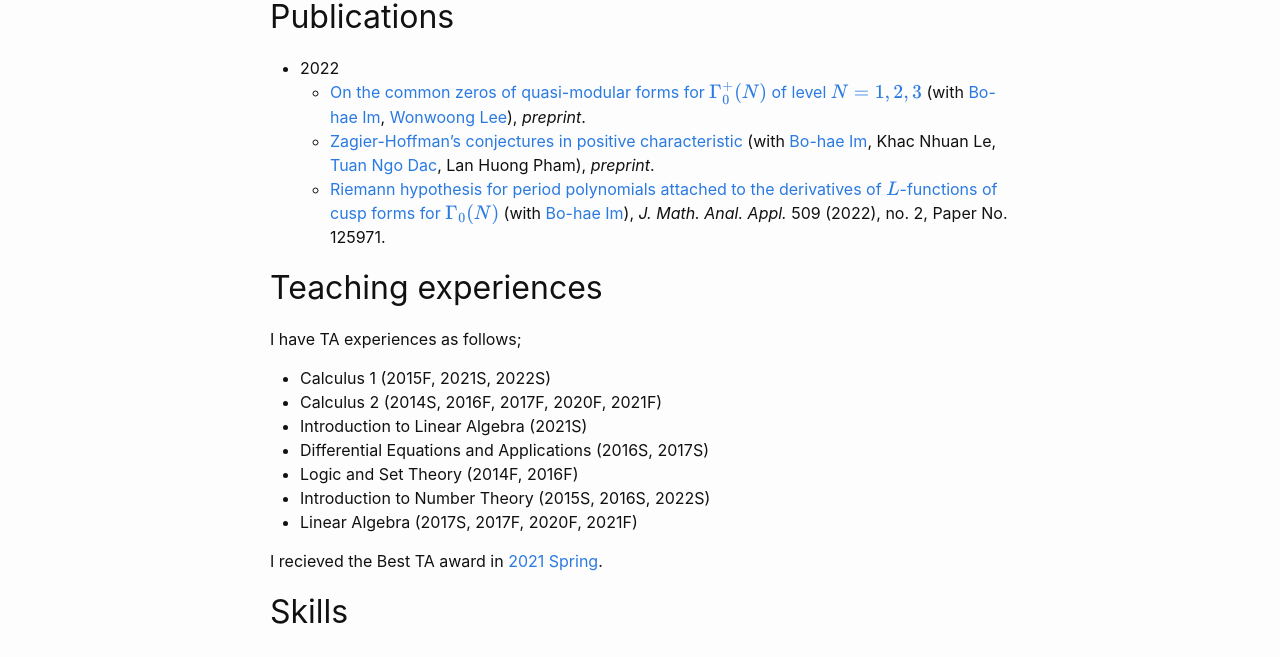
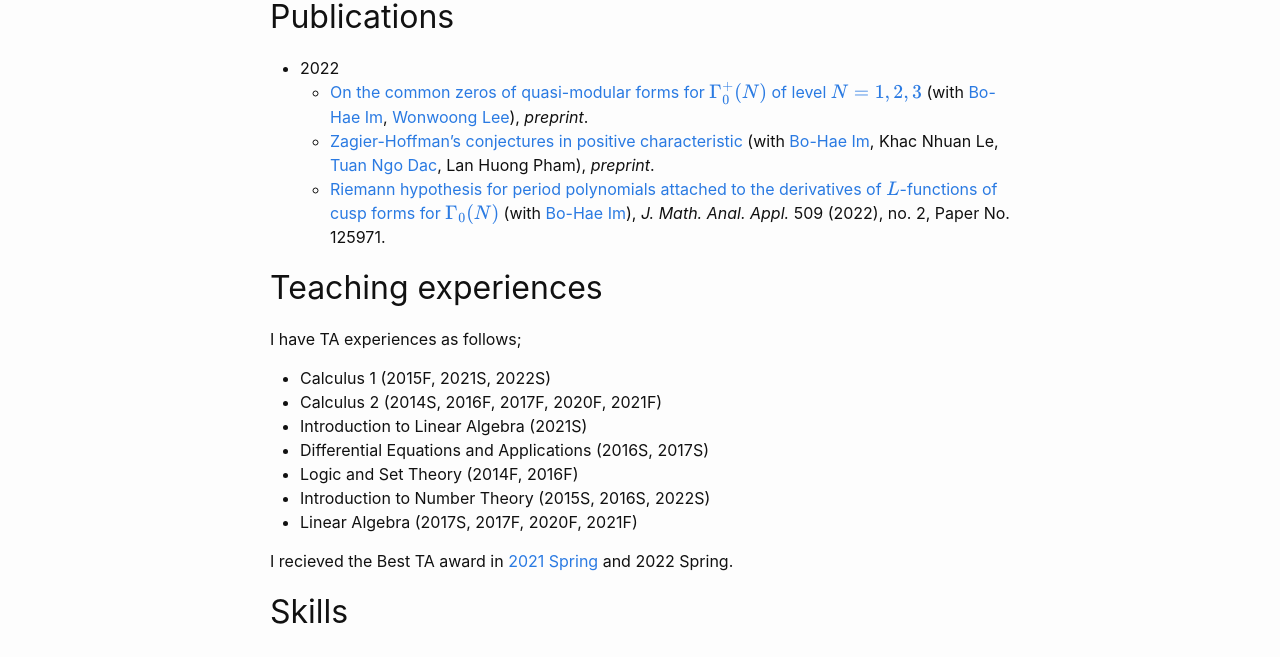
Before and after one commit to hojin-kim/blog, a Jekyll site: the page built from _pages/about.md, in a window 1280 px wide. Shown: the part 549-1206 px from the top of the page. Built offline with Jekyll 4.4.1, drawn with Linux system fonts in a browser that asks for light colours.

Commit message:
on some minor typos etc

```diff
--- a/_pages/about.md
+++ b/_pages/about.md
@@ -19,9 +19,9 @@ Number theory
 
 ## Publications
 * 2022
-  * [On the common zeros of quasi-modular forms for $\Gamma_0^+(N)$ of level $N=1,2,3$][IKL2022] (with [Bo-hae Im][BHIm], [Wonwoong Lee][WLee]), _preprint_.
-  * [Zagier-Hoffman's conjectures in positive characteristic][IKLNdP2022] (with [Bo-hae Im][BHIm],  Khac Nhuan Le, [Tuan Ngo Dac][TNgoDac], Lan Huong Pham), _preprint_.
-  * [Riemann hypothesis for period polynomials attached to the derivatives of $$L$$-functions of cusp forms for $$\Gamma_0(N)$$][IM2022] (with [Bo-hae Im][BHIm]), _J. Math. Anal. Appl._ 509 (2022), no. 2, Paper No. 125971.
+  * [On the common zeros of quasi-modular forms for $\Gamma_0^+(N)$ of level $N=1,2,3$][IKL2022] (with [Bo-Hae Im][BHIm], [Wonwoong Lee][WLee]), _preprint_.
+  * [Zagier-Hoffman's conjectures in positive characteristic][IKLNdP2022] (with [Bo-Hae Im][BHIm],  Khac Nhuan Le, [Tuan Ngo Dac][TNgoDac], Lan Huong Pham), _preprint_.
+  * [Riemann hypothesis for period polynomials attached to the derivatives of $$L$$-functions of cusp forms for $$\Gamma_0(N)$$][IM2022] (with [Bo-Hae Im][BHIm]), _J. Math. Anal. Appl._ 509 (2022), no. 2, Paper No. 125971.
 
 ## Teaching experiences
 I have TA experiences as follows;
@@ -33,7 +33,7 @@ I have TA experiences as follows;
 * Introduction to Number Theory (2015S, 2016S, 2022S)
 * Linear Algebra (2017S, 2017F, 2020F, 2021F)
 
-I recieved the Best TA award in [2021 Spring](https://mathsci.kaist.ac.kr/home/2021/09/2021년-봄학기-우수조교상).
+I recieved the Best TA award in [2021 Spring](https://mathsci.kaist.ac.kr/home/2021/09/2021년-봄학기-우수조교상) and 2022 Spring.
 
 ## Skills
 ### Programming
```
